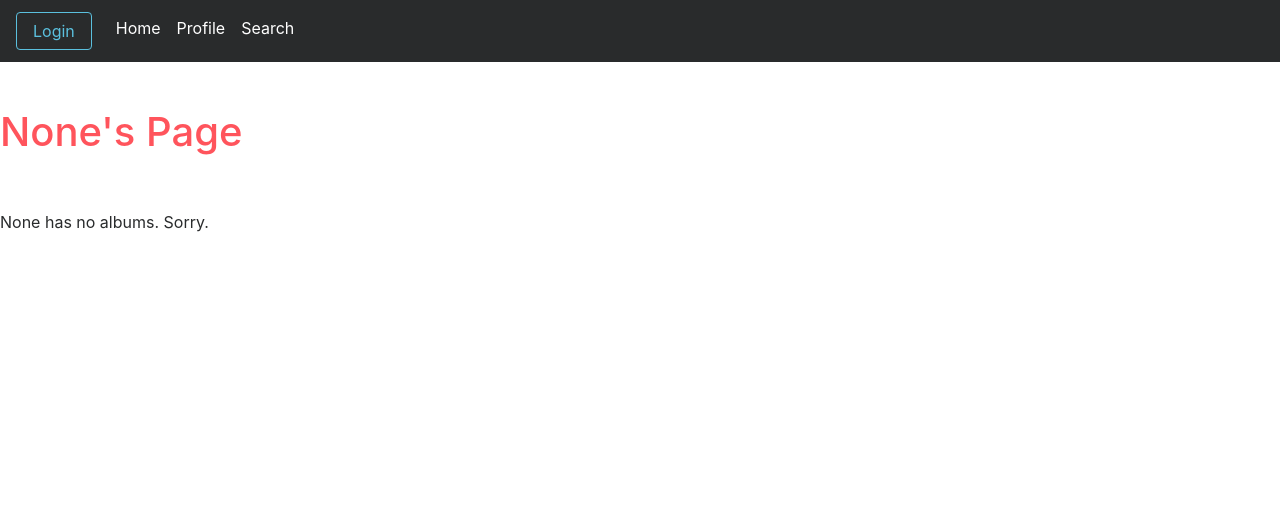
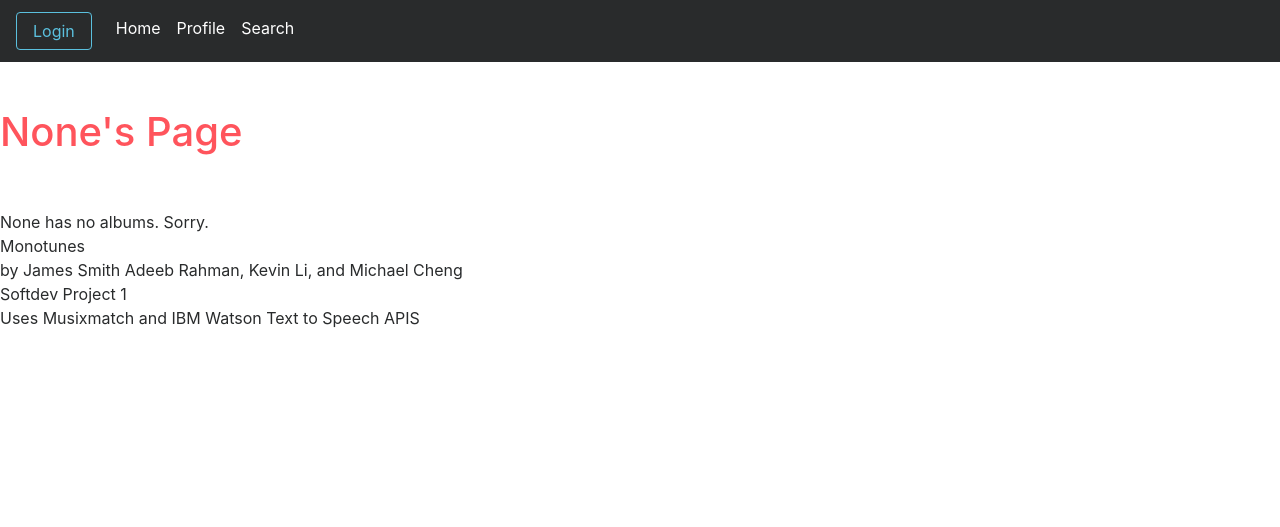
Before and after one commit to JamesSmith1202/Monotunes, a Flask app: page /artist in a window 1280 px wide. Shown: the top 527 px of the page. Run offline with Flask 2, Linux system fonts and the light colour scheme; data that the repository does not hold is empty; parts of the project's set-up code (start-up, migrations or seed data) failed here and were passed over; some libraries are stand-ins or nearby versions.

Commit message:
added credits to template

```diff
--- a/monotunes/templates/template.html
+++ b/monotunes/templates/template.html
@@ -49,8 +49,14 @@
 
       {%block content %}
       {% endblock %}
+
     </div>
-
+  <div class="credits">
+    Monotunes<br>
+    by James Smith Adeeb Rahman, Kevin Li, and Michael Cheng<br>
+    Softdev Project 1<br>
+    Uses Musixmatch and IBM Watson Text to Speech APIS<br>
+  </div>
   <script src="https://code.jquery.com/jquery-3.2.1.slim.min.js" integrity="sha384-KJ3o2DKtIkvYIK3UENzmM7KCkRr/rE9/Qpg6aAZGJwFDMVNA/GpGFF93hXpG5KkN" crossorigin="anonymous"></script>
 <script src="https://cdnjs.cloudflare.com/ajax/libs/popper.js/1.12.3/umd/popper.min.js" integrity="sha384-vFJXuSJphROIrBnz7yo7oB41mKfc8JzQZiCq4NCceLEaO4IHwicKwpJf9c9IpFgh" crossorigin="anonymous"></script>
 <script src="https://maxcdn.bootstrapcdn.com/bootstrap/4.0.0-beta.2/js/bootstrap.min.js" integrity="sha384-alpBpkh1PFOepccYVYDB4do5UnbKysX5WZXm3XxPqe5iKTfUKjNkCk9SaVuEZflJ" crossorigin="anonymous"></script>
```
